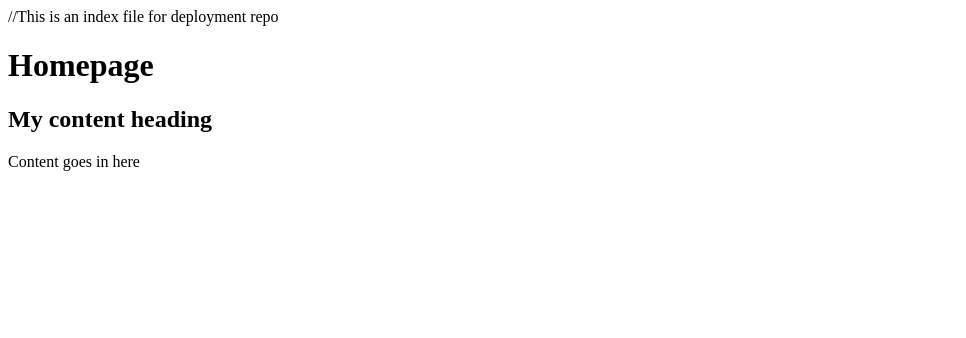
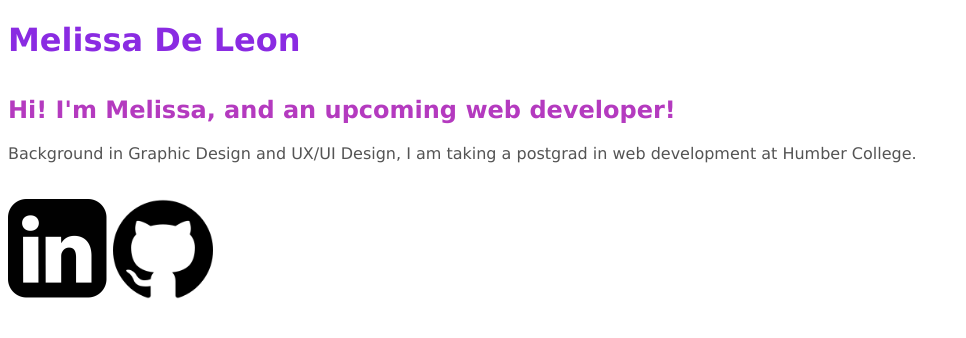
Before and after one commit to mel-deleon-23/deployment, a plain HTML site: page index.html in a window 1280 px wide. Shown: the whole page, without its empty margins (0-966 px from the left). Drawn offline with Linux system fonts and the light colour scheme.

Commit message:
Made changes to index and stylesheet, and added images

```diff
--- a/index.html
+++ b/index.html
@@ -1,15 +1,23 @@
-//This is an index file for deployment repo
 
 <!DOCTYPE html>
 <html>
-    <title>Melissa Homepage</title>
-    <style></style>
-    <head></head>
+    <head>
+        <meta charset="utf-8">
+        <title>Melissa De Leon</title>
+        <link rel="stylesheet" type="text/css" href="styles.css">
+    </head>
     <body>
-        <h1>Homepage</h1>
+        <main>
+            <h1>Melissa De Leon</h1>
 
-        <h2>My content heading</h2>
+            <h2>Hi! I'm Melissa, and an upcoming web developer!</h2>
 
-        <p>Content goes in here</p>
+            <p>Background in Graphic Design and UX/UI Design,
+            I am taking a postgrad in web development at Humber College.</p>
+
+            <a href="#"><img src="images/new-linkedin-logo-white-black-png.png" width="100"></a>
+            <a href="#"><img src="images/github-logo.png" width="100"></a>
+
+        </main>
     </body>
 </html>
--- a/styles.css
+++ b/styles.css
@@ -1 +1,30 @@
 /*STYLE SHEET FOR INDEX PAGE*/
+
+body {
+    font-family: Verdana, sans-serif;
+}
+
+h1 {
+    color: blueviolet;
+}
+
+h2 {
+    padding-top: 15px;
+    color: rgb(180, 58, 191);
+}
+
+p {
+    color: rgb(84, 84, 84);
+}
+
+a:hover {
+    color: #66d264;
+}
+
+a:active {
+    color: #c264d2;
+}
+
+img {
+    padding-top: 20px;
+}
```
Also changed, not shown: images/github-logo.png (added), images/new-linkedin-logo-white-black-png.png (added).
